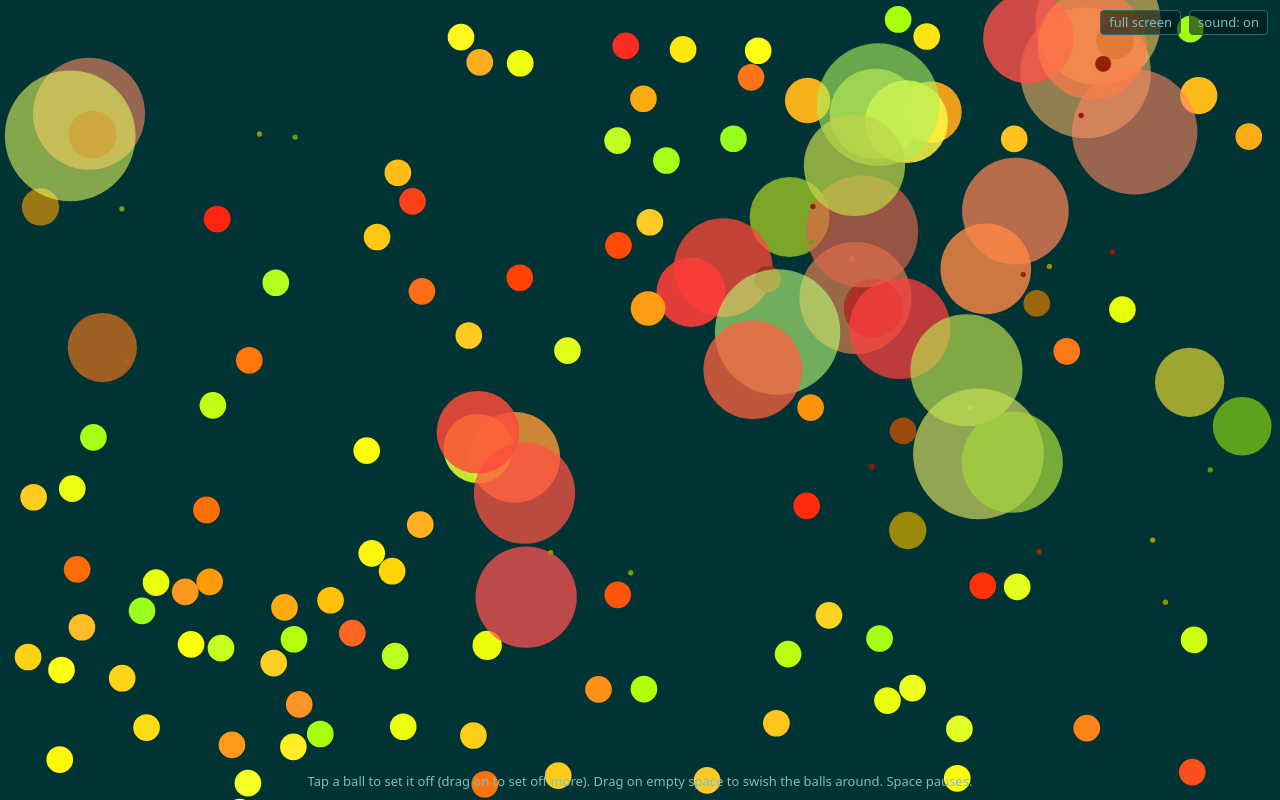
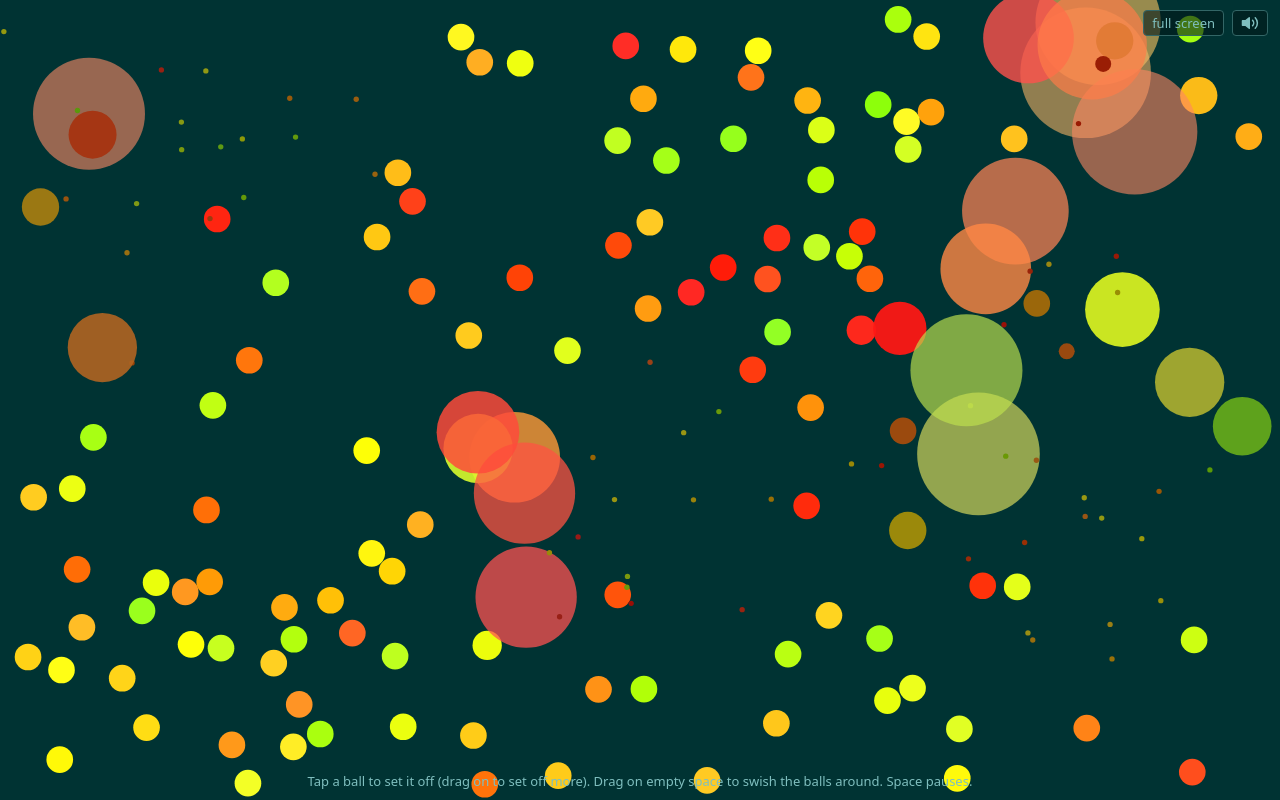
Before and after one commit to chaimgoodmanstrauss/boom-balls, a plain HTML site: page index.html in a window 1280 px wide. Drawn offline with Linux system fonts and the light colour scheme.

Commit message:
Curling longer-lived embers; touch full screen without browser swipe gesture; speaker icon kept in full screen
Co-Authored-By: Claude Opus 5.5 <noreply@anthropic.com>

```diff
--- a/index.html
+++ b/index.html
@@ -14,13 +14,15 @@
   body { display: flex; align-items: center; justify-content: center; touch-action: none;
          font: 13px/1.3 system-ui, sans-serif; color: #7fbfbf; }
   canvas { display: block; cursor: none; touch-action: none; -webkit-user-select: none; user-select: none; -webkit-touch-callout: none; }
-  #bar { position: fixed; top: 10px; right: 12px; display: flex; gap: 8px; }
+  #bar { position: fixed; top: 10px; right: 12px; display: flex; gap: 8px; align-items: stretch; }
   #bar button { background: rgba(0,26,26,.6); border: 1px solid #336666; color: #7fbfbf; border-radius: 4px;
-                padding: 3px 8px; cursor: pointer; font: inherit; }
-  #fsx { display: none; position: fixed; top: 10px; right: 12px; background: rgba(0,26,26,.4); border: 1px solid #224444;
-         color: #5f9f9f; border-radius: 50%; width: 36px; height: 36px; font-size: 18px; cursor: pointer; }
-  :fullscreen #bar, :fullscreen #hint { display: none; }
-  @media (pointer: coarse) { :fullscreen #fsx { display: block; } } /* touch: no keyboard, so a small exit button */
+                padding: 3px 8px; cursor: pointer; font: inherit; display: flex; align-items: center; justify-content: center; }
+  #snd { padding: 3px 6px; }
+  #snd svg { width: 18px; height: 18px; display: block; }
+  #snd .x { display: none; } #snd.off .x { display: inline; } #snd.off .waves { display: none; }
+  #fsx { display: none !important; }
+  body.full #fs, body.full #hint { display: none; }           /* full screen keeps the sound button */
+  @media (pointer: coarse) { body.full #fsx { display: flex !important; } } /* touch: no keyboard, so an exit button */
   #hint { position: fixed; bottom: 10px; left: 0; right: 0; text-align: center; pointer-events: none;
           transition: opacity 1s; padding: 0 12px; }
   /* phones / touch screens: bigger controls and text, clear of the notch and home bar */
@@ -28,6 +30,7 @@
     body { font-size: 17px; }
     #bar { top: calc(10px + env(safe-area-inset-top)); right: calc(10px + env(safe-area-inset-right)); }
     #bar button { padding: 10px 16px; border-radius: 8px; }
+    #snd, #fsx { padding: 10px 12px; } #snd svg { width: 26px; height: 26px; }
     #hint { bottom: calc(14px + env(safe-area-inset-bottom)); }
   }
   @media (pointer: coarse) { .keys { display: none; } }
@@ -35,8 +38,7 @@
 </head>
 <body>
 <canvas id="c"></canvas>
-<div id="bar"><button id="fs" title="Full screen (F); W or X to exit">full screen</button><button id="snd" title="Toggle sound (S)">sound: on</button></div>
-<button id="fsx" title="Exit full screen">✕</button>
+<div id="bar"><button id="fs" title="Full screen (F); W or X to exit">full screen</button><button id="fsx" title="Exit full screen" aria-label="Exit full screen">✕</button><button id="snd" title="Sound on/off (S)" aria-label="Sound on/off" aria-pressed="true"><svg viewBox="0 0 24 24" fill="none" stroke="currentColor" stroke-width="2" stroke-linecap="round" stroke-linejoin="round"><path d="M11 5 6 9H2v6h4l5 4z" fill="currentColor"/><g class="waves"><path d="M15.5 8.5a5 5 0 0 1 0 7"/><path d="M19 5a10 10 0 0 1 0 14"/></g><g class="x"><path d="m16 9 6 6"/><path d="m22 9-6 6"/></g></svg></button></div>
 <div id="hint">Tap a ball to set it off (drag on to set off more). Drag on empty space to swish the balls around.<span class="keys"> Space pauses.</span></div>
 <script>
 // Port of the 2007 Processing sketch "boom" (boom.pde + balls.pde).
@@ -52,6 +54,7 @@ const holdOffOnSpontaneousCombustionAfterClickQ = true, onlyOneCombustionAtATime
 const holdOffFor = 300, keepMovingQ = true, bumpWait = 10;
 // swish (new): a drag on empty space acts like a paddle in a fluid
 const swishRadius = 45, swishPush = 0.15, swishSteer = 0.05, swishDecay = 0.97, swishMax = 20;
+const emberFrames = 75, emberTurn = [.03, .08], emberTurnDecay = 0.96; // embers: ~2.5 s life (was ~1 s); turn rate rad/frame, decay
 const explodeAlpha = 0.55, emberShade = 0.6; // opacity at full explosion radius; ember brightness (new)
 const smashSpeed = 5; // closing speed that sets two colliding balls off (unswished max is 4)
 
@@ -122,8 +125,19 @@ class Ball {
         break;
       }
       case 1: this.ss += growthSpeed; this.alph += 2*growthSpeed; this.move(); if (this.ss >= maxBallSize) this.state = 2; break;
-      case 2: this.ss -= shrinkSpeed; this.alph += shrinkSpeed; this.move(); if (this.ss <= minBallSize) this.state = 3; break;
-      case 3: this.alph++; this.move(); if (this.alph > 255) this.state = 4; break;
+      case 2: this.ss -= shrinkSpeed; this.alph += shrinkSpeed; this.move();
+        if (this.ss <= minBallSize) { // become an ember: lives emberFrames, curling off its path
+          this.state = 3; this.life = emberFrames;
+          this.turn = (Math.random() < .5 ? -1 : 1) * rand(emberTurn[0], emberTurn[1]);
+          if (Math.hypot(this.dx, this.dy) < .3) { const g = rand(0, 2*Math.PI); this.dx = .5*Math.cos(g); this.dy = .5*Math.sin(g); }
+        }
+        break;
+      case 3: { // ember: velocity turns sideways at a decaying rate (perpendicular push, speed unchanged)
+        const c = Math.cos(this.turn), s = Math.sin(this.turn);
+        [this.dx, this.dy] = [this.dx * c - this.dy * s, this.dx * s + this.dy * c];
+        this.turn *= emberTurnDecay;
+        this.move(); if (--this.life <= 0) this.state = 4; break;
+      }
       case 4: if (reentryQ && Math.random() < .005) this.resetBall(); break;
     }
   }
@@ -373,25 +387,29 @@ function play(arr, n) {
 }
 const playBump = () => play(bumpBufs, 2), playGrow = () => play(growBufs, 9);
 const sndBtn = document.getElementById('snd');
-function toggleSound() { soundOn = !soundOn; sndBtn.textContent = 'sound: ' + (soundOn ? 'on' : 'off'); if (soundOn) unlockAudio(); }
+function toggleSound() { soundOn = !soundOn; sndBtn.classList.toggle('off', !soundOn); sndBtn.setAttribute('aria-pressed', soundOn); if (soundOn) unlockAudio(); }
 sndBtn.addEventListener('click', () => { toggleSound(); sndBtn.blur(); });
 
 // ---- full screen: button or F to enter; W or X (or Esc) to exit ----
 const de = document.documentElement;
+// Touch screens: no browser full screen (its swipe-down-to-exit gesture fights the paddle);
+// "full screen" just clears the controls away, and the ✕ brings them back.
+const touchOnly = matchMedia('(pointer: coarse)').matches;
 const fsEl = () => document.fullscreenElement || document.webkitFullscreenElement;
+const setFull = on => document.body.classList.toggle('full', on);
 function enterFull() {
-  if (fsEl()) return;
+  hideHint(); setFull(true);
+  if (touchOnly || fsEl()) return;
   (de.requestFullscreen || de.webkitRequestFullscreen)?.call(de)?.catch?.(() => {});
 }
 function exitFull() {
-  if (!fsEl()) return;
-  (document.exitFullscreen || document.webkitExitFullscreen)?.call(document)?.catch?.(() => {});
+  setFull(false);
+  if (fsEl()) (document.exitFullscreen || document.webkitExitFullscreen)?.call(document)?.catch?.(() => {});
 }
 const fsBtn = document.getElementById('fs');
-if (!(document.fullscreenEnabled || document.webkitFullscreenEnabled)) fsBtn.style.display = 'none'; // e.g. iPhone Safari
 fsBtn.addEventListener('click', () => { enterFull(); fsBtn.blur(); });
 document.getElementById('fsx').addEventListener('click', exitFull);
-['fullscreenchange', 'webkitfullscreenchange'].forEach(t => document.addEventListener(t, () => { if (fsEl()) hideHint(); }));
+['fullscreenchange', 'webkitfullscreenchange'].forEach(t => document.addEventListener(t, () => setFull(!!fsEl()))); // Esc too
 document.addEventListener('visibilitychange', () => { last = performance.now(); acc = 0; });
 </script>
 </body>
```
